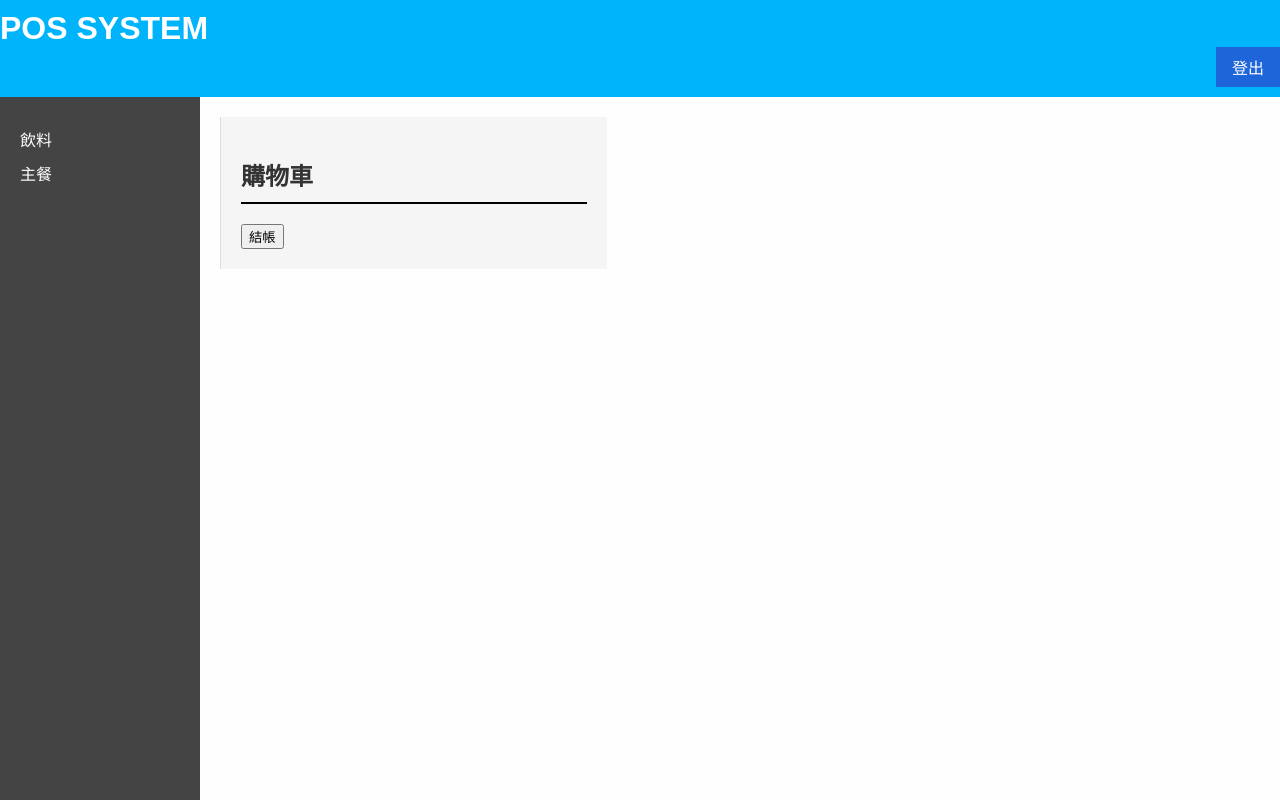
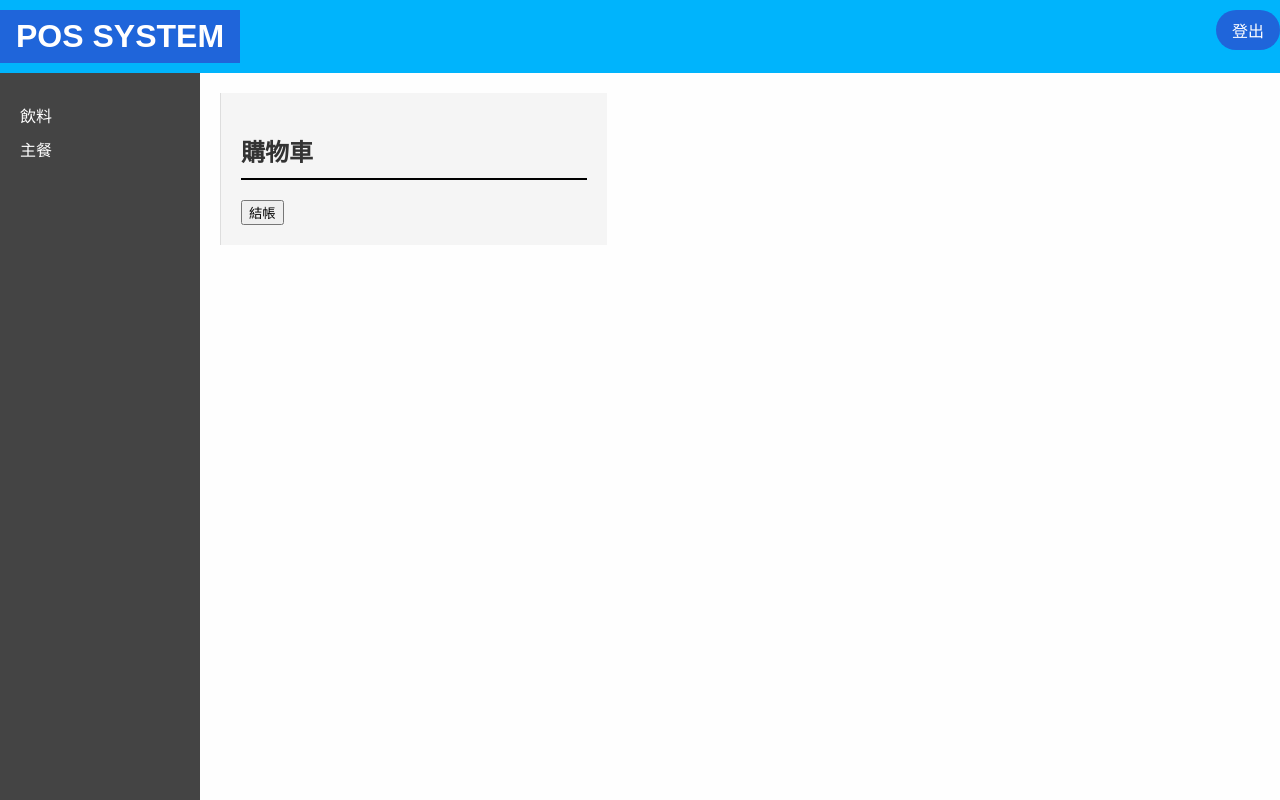
Before and after one commit to GreenAI-03/ai-project03, a Django app: page / in a window 1280 px wide. Run offline with Django 5.2, Linux system fonts and the light colour scheme; a user stored in the database is signed in; data comes from the database, SQL or seed files in the repository; both versions use the stored data as it was after the commit.

Commit message:
右側登出鍵

```diff
--- a/pos_system/templates/pos_system/base.html
+++ b/pos_system/templates/pos_system/base.html
@@ -11,11 +11,13 @@
 </head>
 <body>
     <header>
+      <div class="header-left">
       {% block title %} POS SYSTEM {% endblock %}
+      </div>
       <div class="header-right">
         <form action="{% url 'logout' %}" method="post">
             {% csrf_token %}
-            <button type="submit">登出</button>
+            <button type="submit" class="coolBeans">登出</button>
         </form>
     </div>
     </header>
--- a/static/css/style.css
+++ b/static/css/style.css
@@ -230,7 +230,15 @@ p {
 /* 將 header 分為左邊和右邊 */
 .header-left {
   float: left;
+  background-color: #1f65da;
+  color: #fff;
+  border: none;
+  padding: 8px 16px;
+  cursor: pointer;
+  font-size: 16px;
 }
+
+
 
 .header-right {
   float: right;
@@ -306,3 +314,48 @@ p {
   padding: 20px;
   border-left: 1px solid #ddd;
 }
+
+
+/* 登出按鈕 */
+
+
+.coolBeans {
+  border: 2px solid currentColor;
+  border-radius: 3rem;
+  color: rgb(192, 189, 26);
+  font-family: roboto;
+  font-size: 4rem;
+  font-weight: 100;
+  overflow: hidden;
+  padding: 1rem 2rem;
+  position: relative;
+  text-decoration: none;
+  transition: 0.2s transform ease-in-out;
+  will-change: transform;
+  z-index: 0;
+}
+.coolBeans::after {
+  background-color: rgb(170, 22, 22);
+  border-radius: 3rem;
+  content: '';
+  display: block;
+  height: 100%;
+  width: 100%;
+  position: absolute;
+  left: 0;
+  top: 0;
+  transform: translate(-100%, 0) rotate(10deg);
+  transform-origin: top left;
+  transition: 0.2s transform ease-out;
+  will-change: transform;
+  z-index: -1;
+}
+.coolBeans:hover::after {
+  transform: translate(0, 0);
+}
+.coolBeans:hover {
+  border: 2px solid transparent;
+  color: #faf061;
+  transform: scale(1.05);
+  will-change: transform;
+}
```
Also changed, not shown: db.sqlite3.
